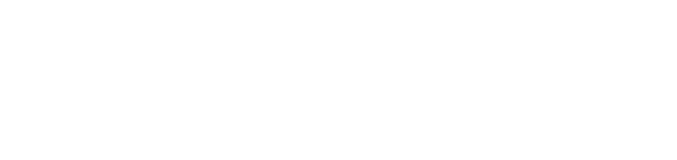
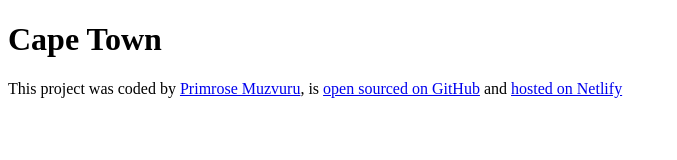
Before and after one commit to PMuzvuru/Vanilla-Weather-App, a plain HTML site: page index.html in a window 1280 px wide. Shown: the whole page, without its empty margins (0-677 px from the left). Drawn offline with Linux system fonts and the light colour scheme.

Commit message:
Updated Content
In the footer and H1.

```diff
--- a/index.html
+++ b/index.html
@@ -13,11 +13,25 @@
       </header>
       <main>
         <div>
-          <h1></h1>
+          <h1>Cape Town</h1>
           <p></p>
         </div>
       </main>
-      <footer></footer>
+      <footer>
+        This project was coded by
+        <a href="https://github.com/PMuzvuru" target="_blank"
+          >Primrose Muzvuru</a
+        >, is
+        <a
+          href="https://github.com/PMuzvuru/Vanilla-Weather-App"
+          target="_blank"
+          >open sourced on GitHub</a
+        >
+        and
+        <a href="https://pm-vanilla-weather-app.netlify.app/" target="_blank"
+          >hosted on Netlify</a
+        >
+      </footer>
     </div>
     <script src="src/script.js"></script>
   </body>
```
